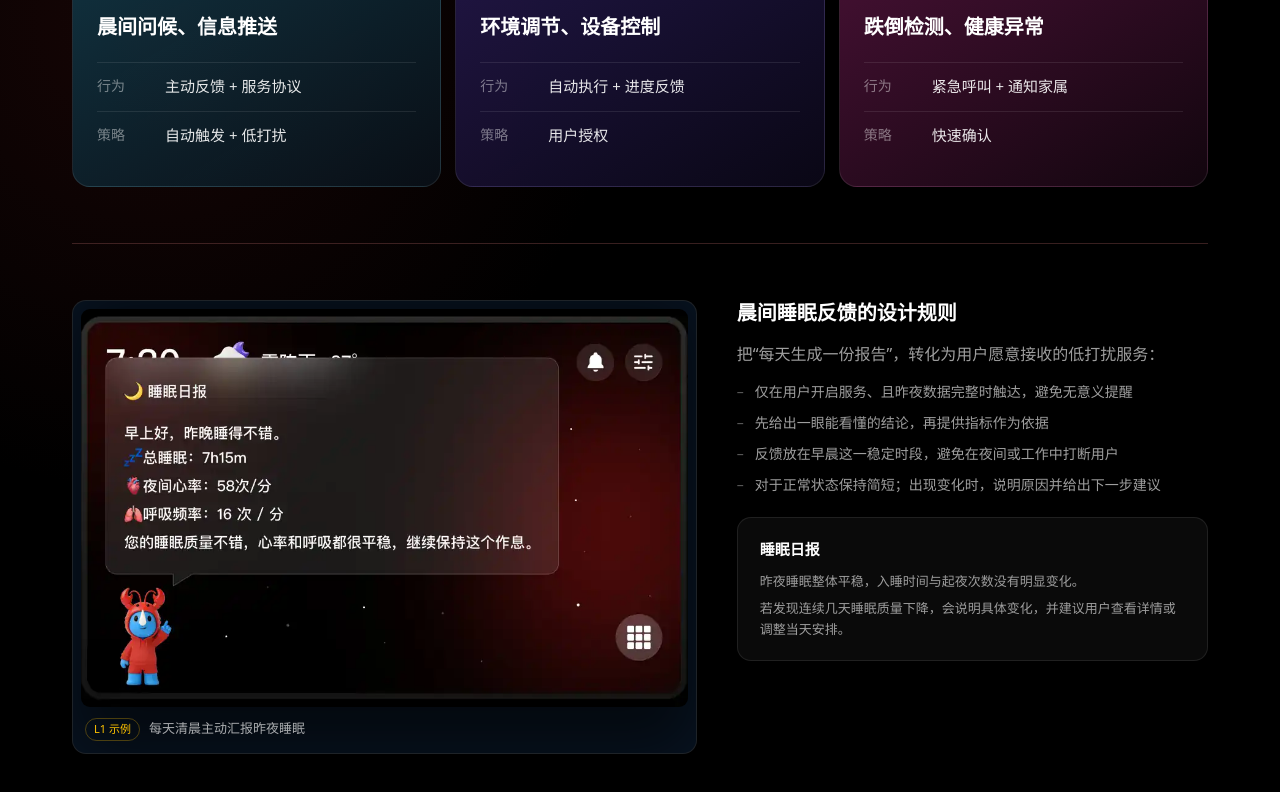
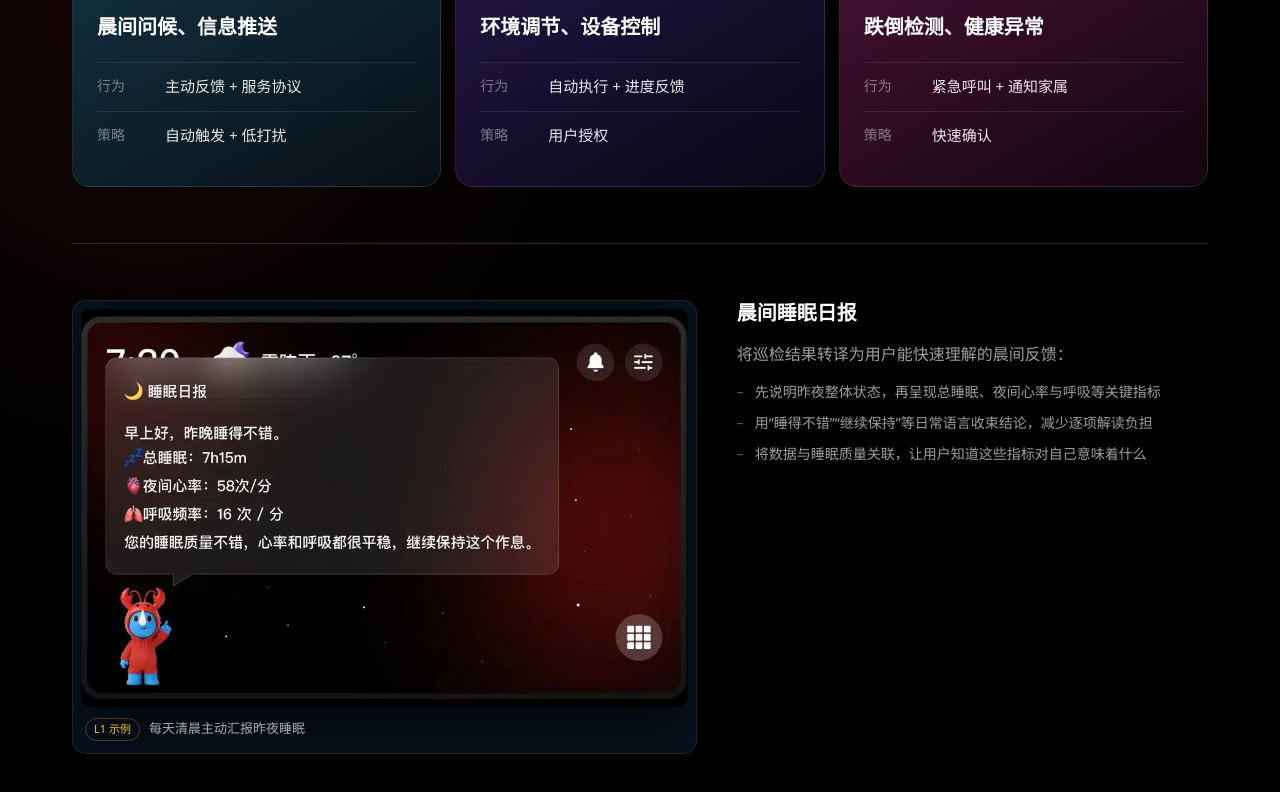
Before and after one commit to taoshuai92/taoshuai-portfolio, a website: page pages/ai-agent.html in a window 1280 px wide. Shown: the part 8302-9094 px from the top of the page. Drawn offline with Linux system fonts and the light colour scheme.

Commit message:
Refine sleep report design rationale

```diff
--- a/pages/ai-agent.html
+++ b/pages/ai-agent.html
@@ -470,19 +470,13 @@
             <figcaption><span>L1 示例</span>每天清晨主动汇报昨夜睡眠</figcaption>
           </figure>
           <div class="agent-heartbeat-rule">
-            <h4>晨间睡眠反馈的设计规则</h4>
-            <p class="agent-heartbeat-lead">把“每天生成一份报告”，转化为用户愿意接收的低打扰服务：</p>
+            <h4>晨间睡眠日报</h4>
+            <p class="agent-heartbeat-lead">将巡检结果转译为用户能快速理解的晨间反馈：</p>
             <ul>
-              <li>仅在用户开启服务、且昨夜数据完整时触达，避免无意义提醒</li>
-              <li>先给出一眼能看懂的结论，再提供指标作为依据</li>
-              <li>反馈放在早晨这一稳定时段，避免在夜间或工作中打断用户</li>
-              <li>对于正常状态保持简短；出现变化时，说明原因并给出下一步建议</li>
+              <li>先说明昨夜整体状态，再呈现总睡眠、夜间心率与呼吸等关键指标</li>
+              <li>用“睡得不错”“继续保持”等日常语言收束结论，减少逐项解读负担</li>
+              <li>将数据与睡眠质量关联，让用户知道这些指标对自己意味着什么</li>
             </ul>
-            <div class="agent-heartbeat-format">
-              <b>睡眠日报</b>
-              <p>昨夜睡眠整体平稳，入睡时间与起夜次数没有明显变化。</p>
-              <p>若发现连续几天睡眠质量下降，会说明具体变化，并建议用户查看详情或调整当天安排。</p>
-            </div>
           </div>
         </div>
       </section>
```
